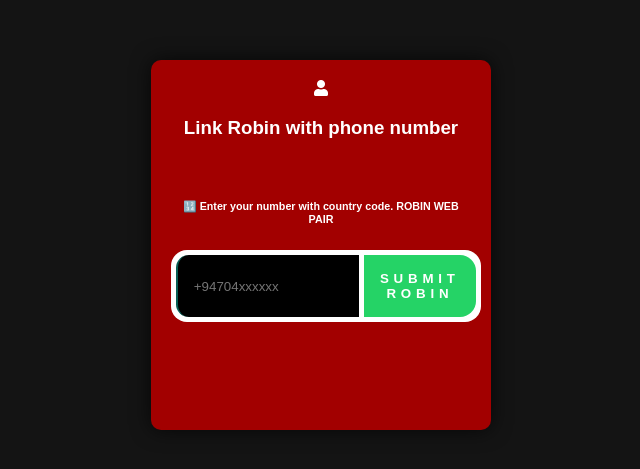
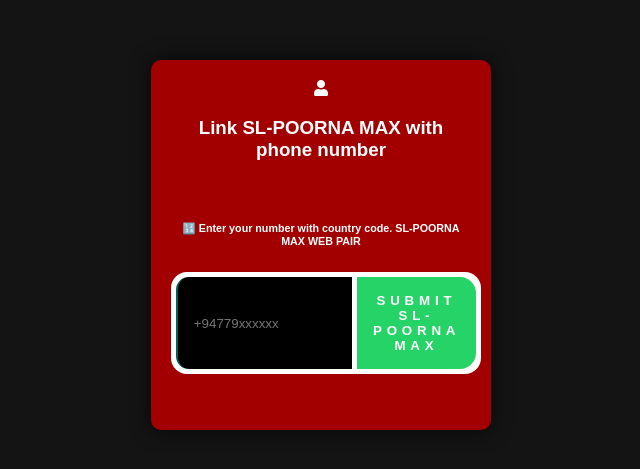
Before and after one commit to SL-POORNA/SL-POORNA-MAX, a website: page pair.html in a window 1280 px wide. Shown: the part 155-624 px from the top of the page, without its empty margins (319-959 px from the left). Drawn offline with nearby package versions, Linux system fonts and the light colour scheme.

Commit message:
Update pair.html

```diff
--- a/pair.html
+++ b/pair.html
@@ -145,12 +145,12 @@
         <div id="text">
           <i class="fa fa-user"></i>
           <p>
-            <h3 class="centered-text">Link Robin with phone number</h3>
+            <h3 class="centered-text">Link SL-POORNA MAX with phone number</h3>
             <br>
-            <h6>🔢 Enter your number with country code. ROBIN WEB PAIR</h6>
+            <h6>🔢 Enter your number with country code. SL-POORNA MAX WEB PAIR</h6>
             <div class="input-container">
-              <input placeholder="+94704xxxxxx" type="number" id="number" placeholder="❗ Enter your phone number with country code, ROBIN WEB PAIR" name="">
-              <button id="submit">Submit ROBIN</button>
+              <input placeholder="+94779xxxxxx" type="number" id="number" placeholder="❗ Enter your phone number with country code,  SL-POORNA MAX WEB PAIR" name="">
+              <button id="submit">Submit SL-POORNA MAX</button>
             </div>
             <!-- Add the loading spinner -->
             <div id="loading-spinner">
```
